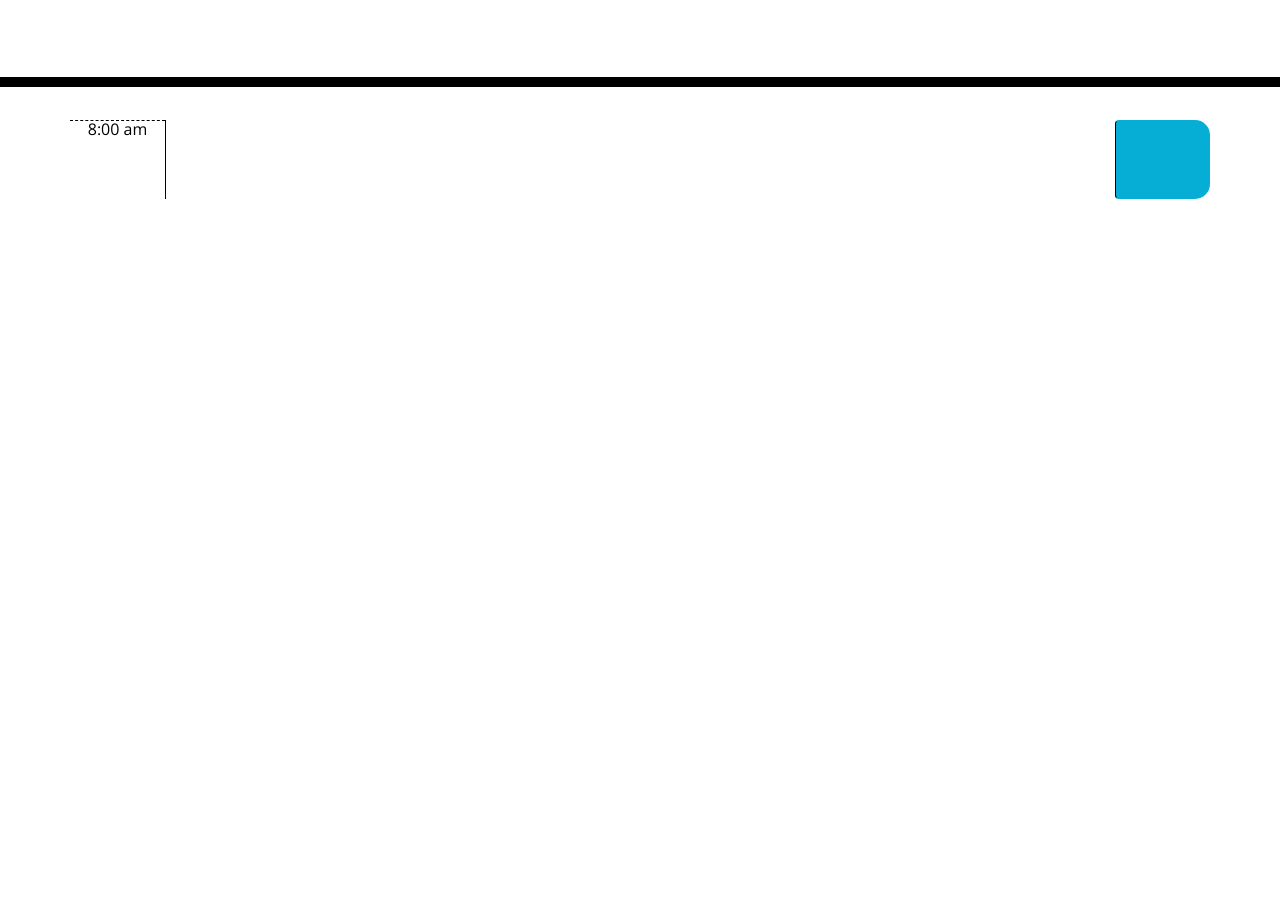
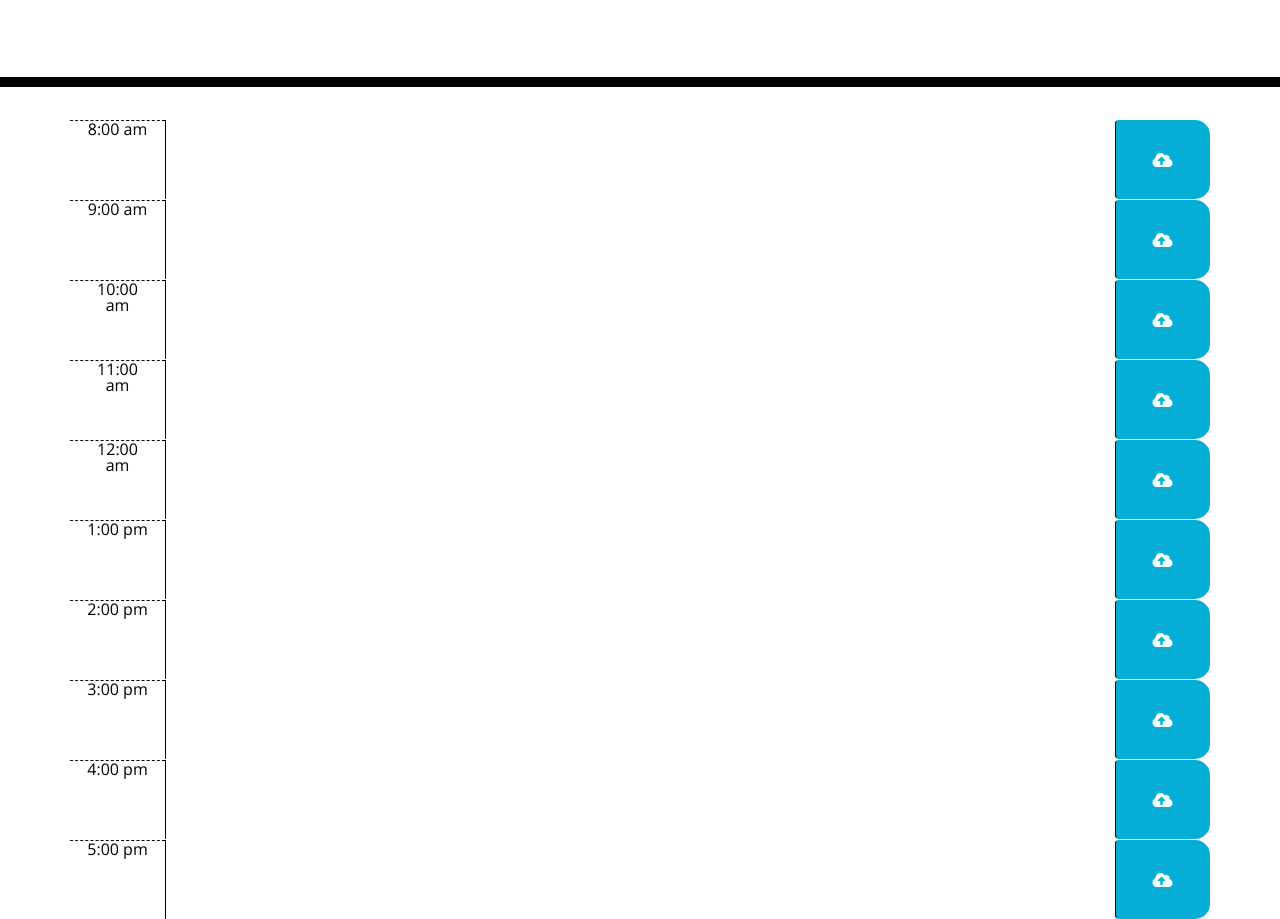
Before and after one commit to Tez28/carpe-the-day, a plain HTML site: page index.html in a window 1280 px wide. Shown: the part 181-1100 px from the top of the page. Before the commit the page ends 800 px from the top, so only its background shows below. Drawn offline with nearby package versions, Linux system fonts and the light colour scheme.

Commit message:
final time area

```diff
--- a/index.html
+++ b/index.html
@@ -33,8 +33,63 @@
       <div class="row time-block" id="8hr" >
           <div class="col-md-1 hour">8:00 am</div>
           <textarea class="col-md-10 description"></textarea>
-          <button class="btn saveBtn col-md-1"><i class="oi oi-cloud-upload mr-2"></i></button>
+          <button class="btn saveBtn col-md-1"><i class="fas fa-cloud-upload-alt"></i></button>
       </div>
+
+      <div class="row time-block" id="9hr" >
+        <div class="col-md-1 hour">9:00 am</div>
+        <textarea class="col-md-10 description"></textarea>
+        <button class="btn saveBtn col-md-1"><i class="fas fa-cloud-upload-alt"></i></button>
+      </div>
+
+      <div class="row time-block" id="10hr" >
+        <div class="col-md-1 hour">10:00 am</div>
+        <textarea class="col-md-10 description"></textarea>
+        <button class="btn saveBtn col-md-1"><i class="fas fa-cloud-upload-alt"></i></button>
+      </div>
+
+      <div class="row time-block" id="11hr" >
+        <div class="col-md-1 hour">11:00 am</div>
+        <textarea class="col-md-10 description"></textarea>
+        <button class="btn saveBtn col-md-1"><i class="fas fa-cloud-upload-alt"></i></button>
+      </div>
+
+      <div class="row time-block" id="12hr" >
+        <div class="col-md-1 hour">12:00 am</div>
+        <textarea class="col-md-10 description"></textarea>
+        <button class="btn saveBtn col-md-1"><i class="fas fa-cloud-upload-alt"></i></button>
+      </div>
+
+      <div class="row time-block" id="1hr" >
+        <div class="col-md-1 hour">1:00 pm</div>
+        <textarea class="col-md-10 description"></textarea>
+        <button class="btn saveBtn col-md-1"><i class="fas fa-cloud-upload-alt"></i></button>
+      </div>
+
+      <div class="row time-block" id="2hr" >
+        <div class="col-md-1 hour">2:00 pm</div>
+        <textarea class="col-md-10 description"></textarea>
+        <button class="btn saveBtn col-md-1"><i class="fas fa-cloud-upload-alt"></i></button>
+      </div>
+
+      <div class="row time-block" id="3hr" >
+        <div class="col-md-1 hour">3:00 pm</div>
+        <textarea class="col-md-10 description"></textarea>
+        <button class="btn saveBtn col-md-1"><i class="fas fa-cloud-upload-alt"></i></button>
+      </div>
+
+      <div class="row time-block" id="4hr" >
+        <div class="col-md-1 hour">4:00 pm</div>
+        <textarea class="col-md-10 description"></textarea>
+        <button class="btn saveBtn col-md-1"><i class="fas fa-cloud-upload-alt"></i></button>
+      </div>
+
+      <div class="row time-block" id="5hr" >
+        <div class="col-md-1 hour">5:00 pm</div>
+        <textarea class="col-md-10 description"></textarea>
+        <button class="btn saveBtn col-md-1"><i class="fas fa-cloud-upload-alt"></i></button>
+      </div>
+
     </div>
 
     <script src="https://code.jquery.com/jquery-3.4.1.min.js"></script>
```
